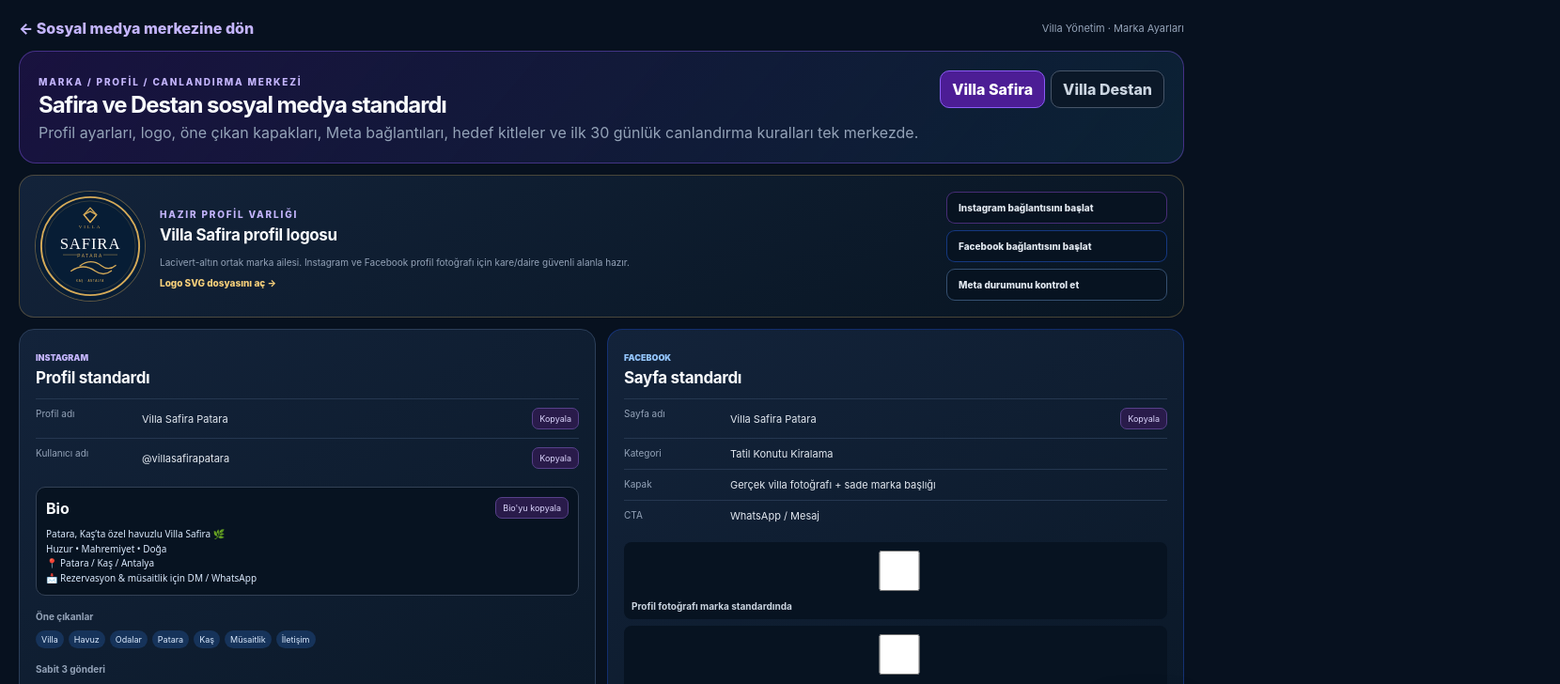
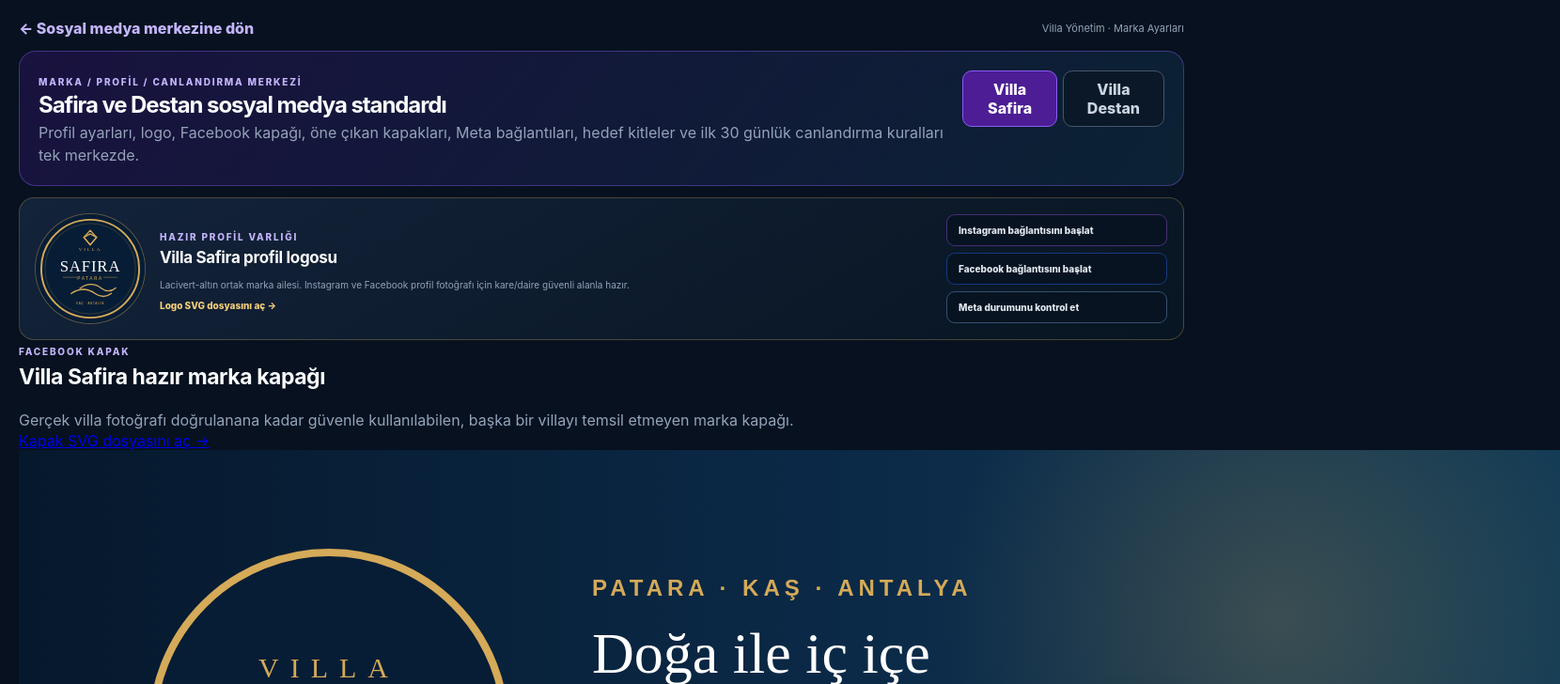
Before and after one commit to caglarmurat10-ui/villa, a Next.js app: page /sosyal/marka in a window 1280 px wide. Shown: the top 728 px of the page at 94% size, 1660 px wide, since content can reach past the window. Built offline with nearby package versions, Linux system fonts and the light colour scheme.

Commit message:
Show Facebook cover assets in brand center

```diff
--- a/src/components/BrandProfileCenter.tsx
+++ b/src/components/BrandProfileCenter.tsx
@@ -2,7 +2,7 @@
 
 import { useState } from "react";
 import { brandProfiles } from "@/lib/brand-profiles";
-import { highlightAssets, profileAssets, verifiedMediaNotes } from "@/lib/brand-assets";
+import { facebookCoverAssets, highlightAssets, profileAssets, verifiedMediaNotes } from "@/lib/brand-assets";
 import { organicRevivalRules, socialAudiences } from "@/lib/social-audiences";
 import type { Villa } from "@/lib/types";
 
@@ -28,13 +28,15 @@ export default function BrandProfileCenter() {
   return <main className="brand-page">
     <div className="brand-top"><a href="/sosyal">← Sosyal medya merkezine dön</a><span>Villa Yönetim · Marka Ayarları</span></div>
     <section className="brand-shell">
-      <header className="brand-hero"><div><span className="eyebrow">MARKA / PROFİL / CANLANDIRMA MERKEZİ</span><h1>Safira ve Destan sosyal medya standardı</h1><p>Profil ayarları, logo, öne çıkan kapakları, Meta bağlantıları, hedef kitleler ve ilk 30 günlük canlandırma kuralları tek merkezde.</p></div><div className="brand-switch">{(["Safira","Destan"] as Villa[]).map((item) => <button type="button" key={item} className={villa===item?"active":""} onClick={()=>{setVilla(item);setNotice("");}}>Villa {item}</button>)}</div></header>
+      <header className="brand-hero"><div><span className="eyebrow">MARKA / PROFİL / CANLANDIRMA MERKEZİ</span><h1>Safira ve Destan sosyal medya standardı</h1><p>Profil ayarları, logo, Facebook kapağı, öne çıkan kapakları, Meta bağlantıları, hedef kitleler ve ilk 30 günlük canlandırma kuralları tek merkezde.</p></div><div className="brand-switch">{(["Safira","Destan"] as Villa[]).map((item) => <button type="button" key={item} className={villa===item?"active":""} onClick={()=>{setVilla(item);setNotice("");}}>Villa {item}</button>)}</div></header>
       {notice ? <p className="message brand-message">{notice}</p> : null}
 
       <article className="brand-assets-card">
         <div className="brand-assets-logo"><img src={profileAssets[villa]} alt={`Villa ${villa} profil logosu`} /><div><span className="eyebrow">HAZIR PROFİL VARLIĞI</span><h2>Villa {villa} profil logosu</h2><p>Lacivert-altın ortak marka ailesi. Instagram ve Facebook profil fotoğrafı için kare/daire güvenli alanla hazır.</p><a href={profileAssets[villa]} download>Logo SVG dosyasını aç →</a></div></div>
         <div className="brand-connect-actions"><a href={`/api/meta/instagram/connect?villa=${villa}`}>Instagram bağlantısını başlat</a><a href={`/api/meta/facebook/connect?villa=${villa}`}>Facebook bağlantısını başlat</a><a href="/sosyal">Meta durumunu kontrol et</a></div>
       </article>
+
+      <article className="facebook-cover-card"><div className="facebook-cover-copy"><span className="eyebrow">FACEBOOK KAPAK</span><h2>Villa {villa} hazır marka kapağı</h2><p>Gerçek villa fotoğrafı doğrulanana kadar güvenle kullanılabilen, başka bir villayı temsil etmeyen marka kapağı.</p><a href={facebookCoverAssets[villa]} download>Kapak SVG dosyasını aç →</a></div><img src={facebookCoverAssets[villa]} alt={`Villa ${villa} Facebook kapak görseli`} /></article>
 
       <div className="brand-grid">
         <article className="brand-card"><div className="brand-card-head"><div><span>INSTAGRAM</span><h2>Profil standardı</h2></div></div>
```
